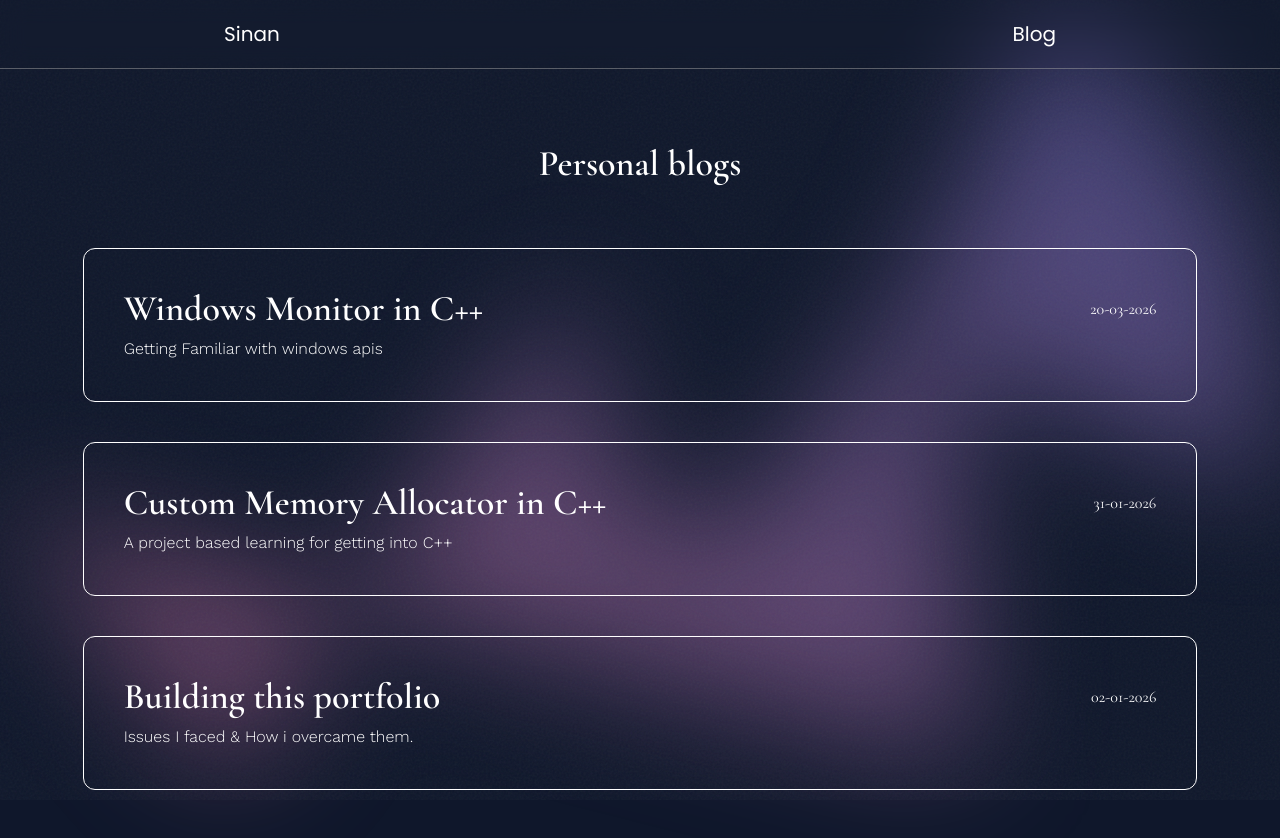
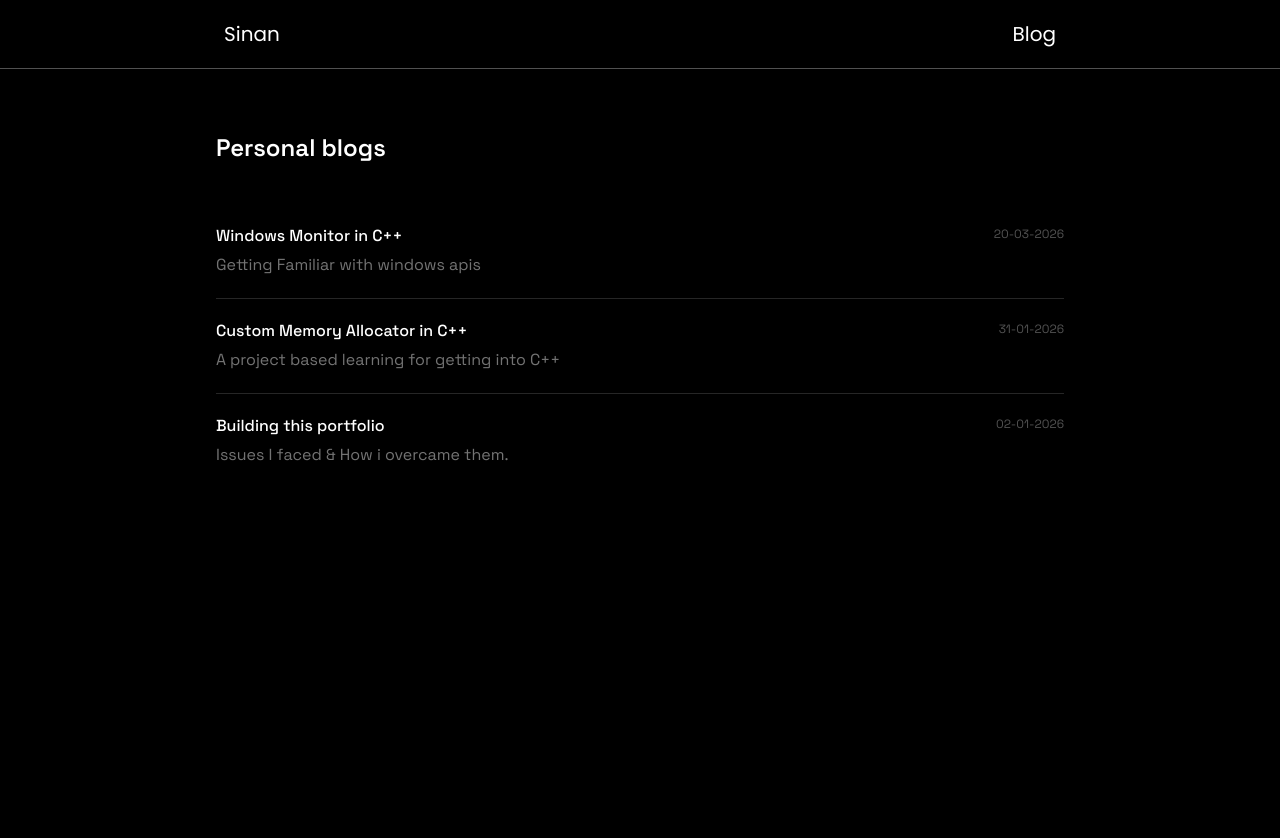
Before and after one commit to siinzn/Portfolio, a Next.js app: page /blog in a window 1280 px wide. Shown: the top 838 px of the page. After the commit the page ends 800 px from the top, so only its background shows below. Built offline with nearby package versions, Linux system fonts and the light colour scheme.

Commit message:
blog main page redesign

```diff
--- a/app/blog/page.tsx
+++ b/app/blog/page.tsx
@@ -1,55 +1,44 @@
 import { getSortBlogs } from "@/lib/blog";
 import Link from "next/link";
+
+const SG = "var(--font-spaceGrotesk), sans-serif";
 
 const Blogpage = () => {
   const blogs = getSortBlogs();
 
   return (
-    <section className="mx-auto w-11/12 max-w-6xl flex flex-col gap-16 mb-20 mt-15">
-      <header
-        className="text-4xl text-white hover:text-purple-400 text-center pt-5"
-        style={{ fontFamily: "var(--font-cormorant-garamond), serif" }}
+    <section
+      className="mx-auto max-w-4xl px-6 py-16 flex flex-col gap-10"
+      style={{ fontFamily: SG }}
     >
-        <h1 className="font-extrabold">Personal blogs</h1>
+      <header>
+        <h1 className="mt-1 text-2xl font-semibold text-white">
+          Personal blogs
+        </h1>
       </header>
 
-      <section className="flex flex-col gap-10">
+      <ul className="flex flex-col divide-y divide-neutral-800">
         {blogs.map((blog) => (
+          <li key={blog.id}>
             <Link
               href={`/blog/${blog.id}`}
-            key={blog.id}
-            className="
-              block
-              w-full
-              rounded-xl
-              border border-white
-              p-6 sm:p-10
-              transition-all
-              hover:shadow-2xl
-              hover:scale-[1.01]
-            "
-            style={{
-              fontFamily: "var(--font-cormorant-garamond), serif",
-              fontWeight: 400,
-            }}
+              className="group flex items-start justify-between gap-8 py-5 transition-opacity hover:opacity-70"
             >
-            <div className="flex flex-col gap-2 sm:flex-row sm:items-center sm:justify-between text-white">
-              <h2 className="text-4xl font-extrabold">{blog.title}</h2>
-              <p className="text-md">{blog.date}</p>
-            </div>
-
-            <p
-              className="mt-2 wrap-break-word text-white"
-              style={{
-                fontFamily: "var(--font-workSans), serif",
-                fontWeight: 300,
-              }}
-            >
+              <div className="flex flex-col gap-1">
+                <h2 className="text-md font-medium text-white">
+                  {blog.title}
+                </h2>
+                <p className="text-md text-neutral-500 leading-relaxed">
                   {blog.description}
                 </p>
+              </div>
+              <span className="shrink-0 text-xs text-neutral-600 pt-0.5">
+                {blog.date}
+              </span>
             </Link>
+          </li>
         ))}
-      </section>
+      </ul>
     </section>
   );
 };
--- a/app/layout.tsx
+++ b/app/layout.tsx
@@ -1,21 +1,13 @@
 import type { Metadata } from "next";
 import {
-  Cormorant_Garamond,
   Poppins,
   Inter,
-  Work_Sans,
   Space_Grotesk,
   Outfit,
 } from "next/font/google";
 import "./globals.css";
 import Navbar from "./components/Navbar";
 import Gradient from "./components/Gradient";
-
-const cormorantGaramond = Cormorant_Garamond({
-  subsets: ["latin"],
-  variable: "--font-cormorant-garamond",
-  weight: ["300", "400", "600"],
-});
 
 const poppins = Poppins({
   subsets: ["latin"],
@@ -29,16 +21,10 @@ const inter = Inter({
   weight: ["300", "400", "500"],
 });
 
-const workSans = Work_Sans({
-  subsets: ["latin"],
-  variable: "--font-workSans",
-  weight: ["300", "400", "500"],
-});
-
 const spaceGrotesk = Space_Grotesk({
   subsets: ["latin"],
   variable: "--font-spaceGrotesk",
-  weight: ["300", "400", "500"],
+  weight: ["300", "400", "500", "600", "700"],
 });
 
 const outfit = Outfit({
@@ -60,12 +46,9 @@ export default function RootLayout({
   return (
     <html lang="en">
       <body
-        className={`
-          ${cormorantGaramond.variable} ${poppins.variable} ${inter.variable} ${workSans.variable} ${spaceGrotesk.variable} ${outfit.variable}
-          antialiased bg-slate-900 overflow-y-scroll`}
+        className={`${poppins.variable} ${inter.variable} ${spaceGrotesk.variable} ${outfit.variable} antialiased bg-black overflow-y-scroll`}
         style={{ scrollbarGutter: "stable" }}
       >
-        <Gradient />
         <Navbar />
         <div className="relative z-0 pt-16 px-4 sm:px-6 lg:px-8">
           {children}
```
Lines whose indentation alone changed are shown as unchanged.
